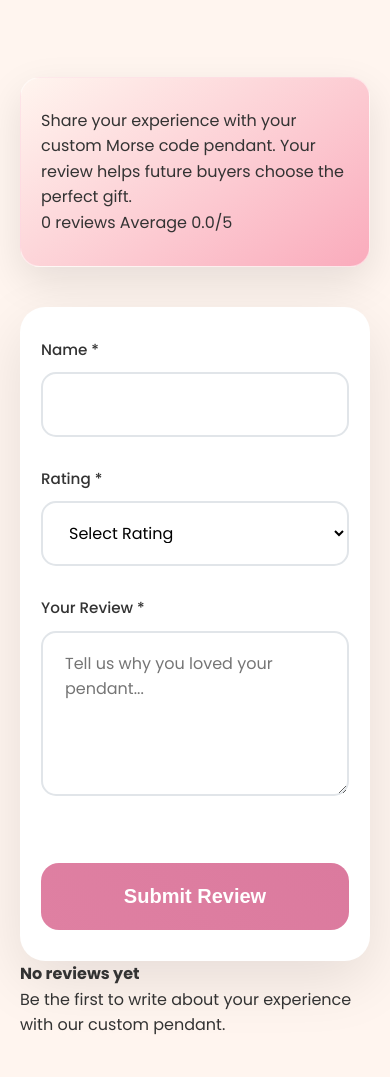
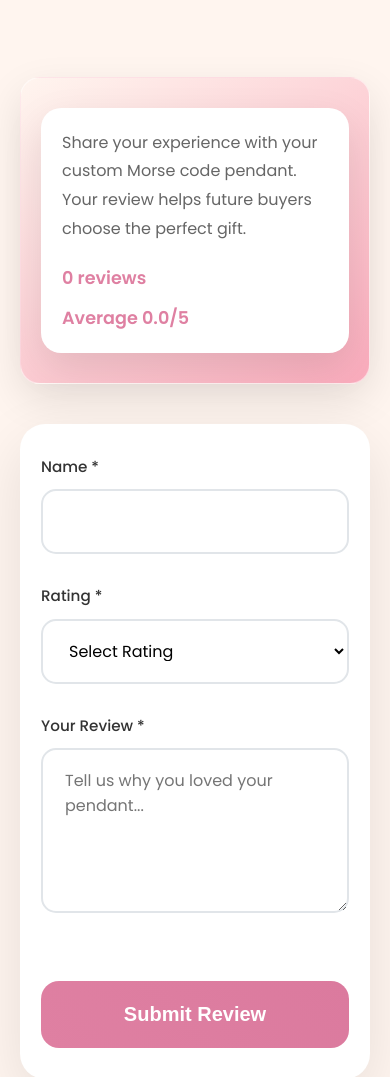
Before and after one commit to Piyush250604/morse_love_dummy, a website: page index.html in a window 390 px wide. Shown: the part 8805-9882 px from the top of the page. Drawn offline with Linux system fonts and the light colour scheme; no server answers.

Commit message:
Update index.html

```diff
--- a/index.html
+++ b/index.html
@@ -570,6 +570,125 @@
             background: white;
             border: 1px solid rgba(0,0,0,0.05);
         }
+
+        /* Reviews Section */
+        .reviews-section {
+            background: var(--cream-bg);
+        }
+
+        .review-summary {
+            padding: 30px 20px;
+            background: white;
+            border-radius: 20px;
+            box-shadow: 0 15px 40px rgba(0,0,0,0.1);
+            border: 1px solid rgba(255,255,255,0.5);
+        }
+
+        .review-summary p {
+            color: #666;
+            margin-bottom: 20px;
+            line-height: 1.8;
+        }
+
+        .review-stats {
+            display: flex;
+            flex-direction: column;
+            gap: 12px;
+        }
+
+        .review-stats span {
+            display: block;
+            font-weight: 600;
+            color: var(--primary-pink);
+            font-size: 1.1rem;
+        }
+
+        .review-form {
+            background: white;
+            padding: 50px;
+            border-radius: 25px;
+            box-shadow: 0 20px 60px rgba(0,0,0,0.1);
+            border: 1px solid rgba(255,255,255,0.5);
+        }
+
+        .review-list {
+            display: grid;
+            grid-template-columns: repeat(auto-fill, minmax(320px, 1fr));
+            gap: 30px;
+            margin-top: 60px;
+        }
+
+        .review-card {
+            background: white;
+            padding: 30px;
+            border-radius: 20px;
+            box-shadow: 0 15px 40px rgba(0,0,0,0.08);
+            border: 1px solid #e1e5e9;
+            transition: all 0.3s;
+        }
+
+        .review-card:hover {
+            box-shadow: 0 25px 60px rgba(0,0,0,0.15);
+            transform: translateY(-5px);
+        }
+
+        .review-card h4 {
+            font-size: 1.2rem;
+            margin: 15px 0 10px 0;
+            color: #333;
+        }
+
+        .review-card p {
+            color: #555;
+            line-height: 1.8;
+            margin: 15px 0;
+        }
+
+        .review-card .rating {
+            color: var(--primary-pink);
+            font-weight: 700;
+            font-size: 1.1rem;
+            display: block;
+            margin-bottom: 10px;
+        }
+
+        .review-notice {
+            background: linear-gradient(145deg, #e8f5e9, #c8e6c9);
+            color: #2e7d32;
+            padding: 18px 22px;
+            border-radius: 12px;
+            margin-top: 20px;
+            border-left: 4px solid #4caf50;
+            display: none;
+        }
+
+        .review-error {
+            background: linear-gradient(145deg, #ffebee, #ffcdd2);
+            color: #c62828;
+            padding: 18px 22px;
+            border-radius: 12px;
+            margin-top: 20px;
+            border-left: 4px solid #f44336;
+            display: none;
+        }
+
+        @media (max-width: 768px) {
+            .review-form {
+                padding: 30px 20px;
+            }
+
+            .review-summary {
+                padding: 20px;
+            }
+
+            .order-container {
+                grid-template-columns: 1fr;
+            }
+
+            .review-list {
+                grid-template-columns: 1fr;
+            }
+        }
     </style>
 </head>
 <body>
```
